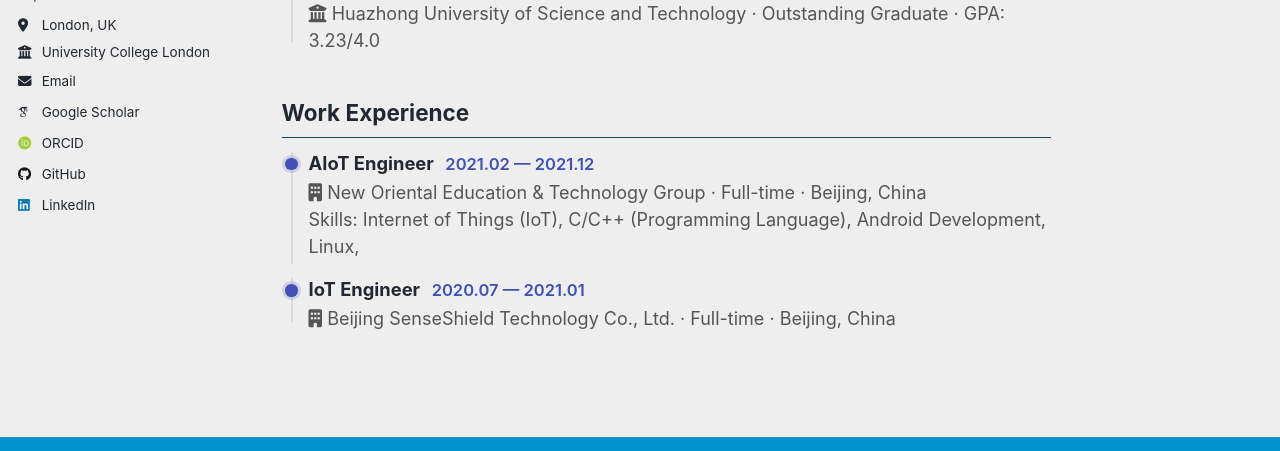
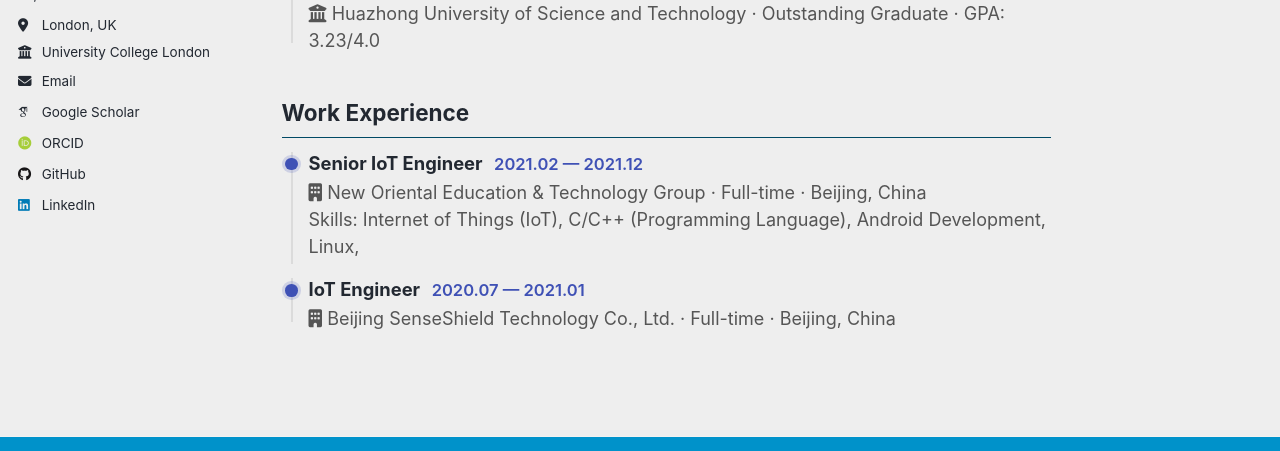
Before and after one commit to alfredzhang98/alfredzhang98.github.io, a Jekyll site: the page built from _pages/about.md, in a window 1280 px wide and 900 px high, scrolled down 634 px, cut to the strip 290-741 px from the top of the window. Built offline with Jekyll 4.4.1, drawn with Linux system fonts in a browser that asks for light colours; some web fonts are replaced.

Commit message:
update cv

```diff
--- a/_pages/about.md
+++ b/_pages/about.md
@@ -70,7 +70,7 @@
     <li data-start="2021-02" data-end="2021-12">
       <div class="timeline-dot"></div>
       <div class="timeline-content">
-        <h3>AIoT Engineer <span class="tl-date">2021.02 — 2021.12</span></h3>
+        <h3>Senior IoT Engineer <span class="tl-date">2021.02 — 2021.12</span></h3>
         <p><i class="fa-solid fa-building" aria-hidden="true"></i> New Oriental Education &amp; Technology Group · Full-time · Beijing, China</p>
         <p>Skills: Internet of Things (IoT), C/C++ (Programming Language), Android Development, Linux,</p>
   </div>
```
